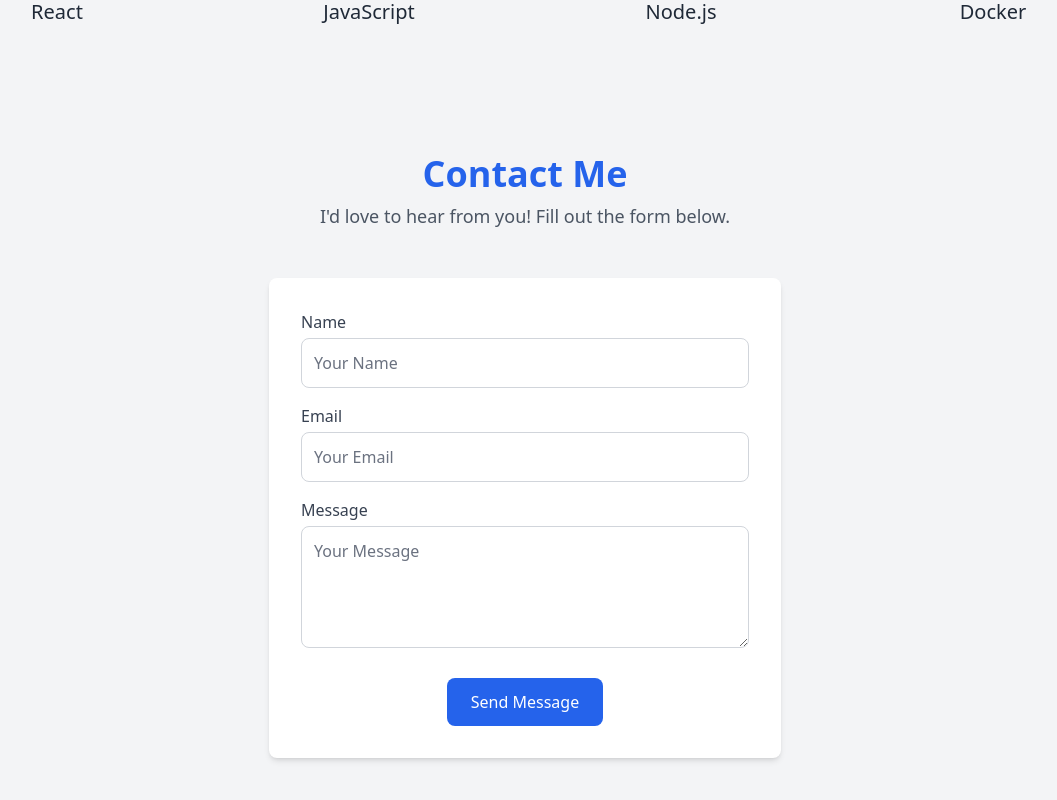
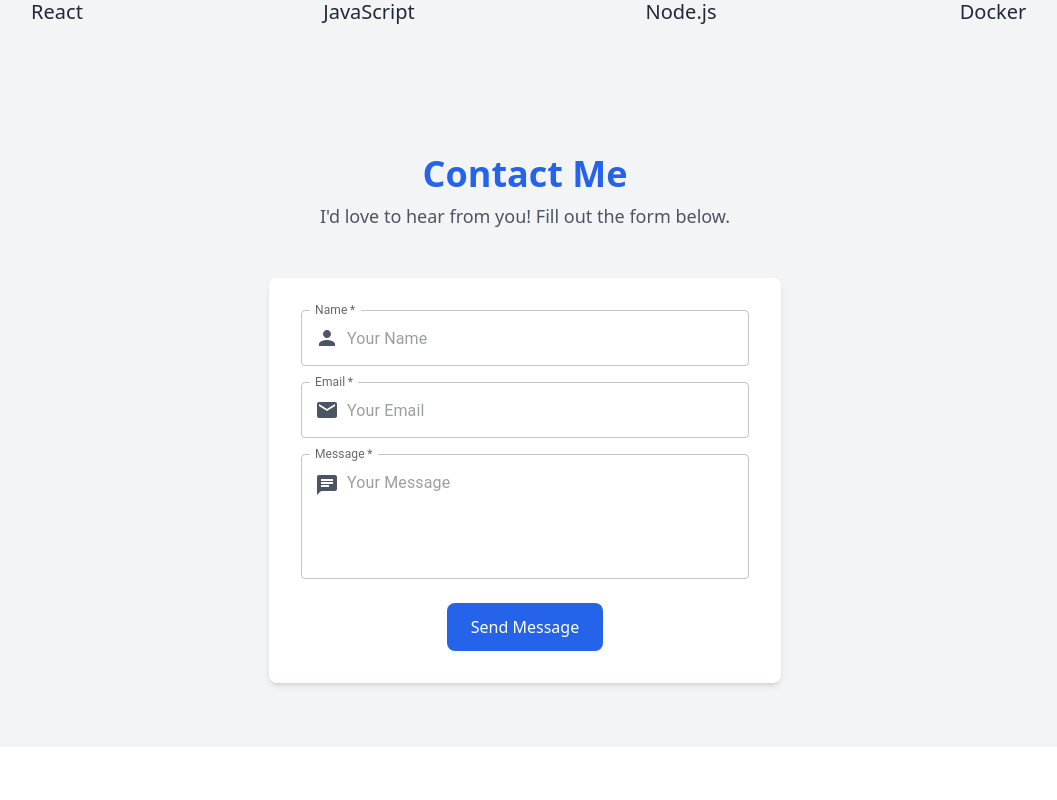
Before and after one commit to romanshrestha20/portfolio, a React (Create React App) app: page / in a window 1280 px wide. Shown: the part 1402-2202 px from the top of the page, without its empty margins (115-1172 px from the left). After the commit the page ends 2149 px from the top, so only its background shows below. Built offline with nearby package versions, Linux system fonts and the light colour scheme.

Commit message:
Refactor Contact component to enhance UI with Material-UI and improve email sending logic

```diff
--- a/src/components/Contact.jsx
+++ b/src/components/Contact.jsx
@@ -1,23 +1,17 @@
 import React, { useState } from "react";
-import emailjs from 'emailjs-com';
+import emailjs from "emailjs-com";
+import Box from "@mui/material/Box";
+import TextField from "@mui/material/TextField";
+import CircularProgress from "@mui/material/CircularProgress";
+import InputAdornment from "@mui/material/InputAdornment";
+import PersonIcon from "@mui/icons-material/Person";
+import MailIcon from "@mui/icons-material/Mail";
+import ChatIcon from "@mui/icons-material/Chat";
 
-// Simple spinner component
+// Spinner component with dark mode adaptation
 const Spinner = () => (
   <div className="flex justify-center items-center">
-    <svg
-      className="animate-spin h-8 w-8 text-blue-600 dark:text-blue-400"
-      xmlns="http://www.w3.org/2000/svg"
-      fill="none"
-      viewBox="0 0 24 24"
-      stroke="currentColor"
-    >
-      <path
-        strokeLinecap="round"
-        strokeLinejoin="round"
-        strokeWidth={2}
-        d="M12 4v16m8-8H4"
-      />
-    </svg>
+    <CircularProgress className="text-gray-900 dark:text-white" size={24} />
   </div>
 );
 
@@ -29,7 +23,7 @@ const Contact = () => {
   });
 
   const [formStatus, setFormStatus] = useState("");
-  const [isLoading, setIsLoading] = useState(false); // Track loading state
+  const [isLoading, setIsLoading] = useState(false);
 
   // Handle form input changes
   const handleInputChange = (e) => {
@@ -45,43 +39,46 @@ const Contact = () => {
     e.preventDefault();
     const { name, email, message } = formData;
 
-    // Basic validation
     if (!name || !email || !message) {
       setFormStatus("All fields are required.");
       return;
     }
 
-    setIsLoading(true); // Set loading state to true when submission starts
+    setIsLoading(true);
     setFormStatus("Sending...");
 
-    // Send email via emailjs
-    emailjs.send(
-      'service_eq4eyls', // Your EmailJS service ID
-      'template_y5sjvps', // Your EmailJS template ID
-      formData,
-      'KN6JReFWM2o71Mr5f' // Your User ID from EmailJS
-    )
+    emailjs
+      .send(
+        process.env.REACT_APP_EMAILJS_SERVICE_ID,
+        process.env.REACT_APP_EMAILJS_TEMPLATE_ID,
+        { name, email, message }, // Ensure correct data format
+        process.env.REACT_APP_EMAILJS_USER_ID
+      )
       .then(
-        (response) => {
-          console.log('SUCCESS:', response);
-          setFormStatus('Email sent successfully!');
-          setFormData({ name: "", email: "", message: "" }); // Clear form fields
+        () => {
+          setFormStatus("Email sent successfully!");
+          setFormData({ name: "", email: "", message: "" });
         },
         (error) => {
-          console.log('FAILED:', error);
-          setFormStatus('Failed to send email.');
+          console.error("FAILED:", error);
+          setFormStatus("Failed to send email.");
         }
       )
       .finally(() => {
-        setIsLoading(false); // Stop loading regardless of success or failure
+        setIsLoading(false);
       });
   };
 
   return (
-    <section id="contact" className="py-16 bg-gray-100 dark:bg-gray-900 text-gray-900 dark:text-white">
+    <section
+      id="contact"
+      className="py-16 bg-gray-100 dark:bg-gray-900 text-gray-900 dark:text-white"
+    >
       <div className="container mx-auto px-4 sm:px-6 lg:px-8">
         <div className="text-center mb-12">
-          <h2 className="text-4xl font-extrabold text-blue-600 dark:text-blue-400">Contact Me</h2>
+          <h2 className="text-4xl font-extrabold text-blue-600 dark:text-blue-400">
+            Contact Me
+          </h2>
           <p className="text-lg text-gray-600 dark:text-gray-300 mt-2">
             I'd love to hear from you! Fill out the form below.
           </p>
@@ -89,54 +86,87 @@ const Contact = () => {
 
         <div className="max-w-lg mx-auto bg-white dark:bg-gray-800 p-8 rounded-lg shadow-md">
           <form onSubmit={handleSubmit}>
-            <div className="mb-4">
-              <label htmlFor="name" className="block text-gray-700 dark:text-gray-300 font-medium text-left">
-                Name
-              </label>
-              <input
-                type="text"
-                id="name"
+            <Box mb={2}>
+              <TextField
+                label="Name"
                 name="name"
                 value={formData.name}
                 onChange={handleInputChange}
-                className="w-full p-3 mt-1 border border-gray-300 dark:border-gray-700 rounded-lg focus:outline-none focus:ring-2 focus:ring-blue-600 dark:bg-gray-900 dark:text-gray-100"
+                fullWidth
+                variant="outlined"
                 placeholder="Your Name"
+                required
+                InputProps={{
+                  startAdornment: (
+                    <InputAdornment position="start">
+                      <PersonIcon className="text-gray-600 dark:text-gray-300" />
+                    </InputAdornment>
+                  ),
+                  style: { color: "inherit" },
+                }}
+                InputLabelProps={{
+                  className: "text-gray-900 dark:text-white",
+                }}
               />
-            </div>
+            </Box>
 
-            <div className="mb-4">
-              <label htmlFor="email" className="block text-gray-700 dark:text-gray-300 font-medium text-left">
-                Email
-              </label>
-              <input
-                type="email"
-                id="email"
+            <Box mb={2}>
+              <TextField
+                label="Email"
                 name="email"
                 value={formData.email}
                 onChange={handleInputChange}
-                className="w-full p-3 mt-1 border border-gray-300 dark:border-gray-700 rounded-lg focus:outline-none focus:ring-2 focus:ring-blue-600 dark:bg-gray-900 dark:text-gray-100"
+                fullWidth
+                variant="outlined"
                 placeholder="Your Email"
+                required
+                InputProps={{
+                  startAdornment: (
+                    <InputAdornment position="start">
+                      <MailIcon className="text-gray-600 dark:text-gray-300" />
+                    </InputAdornment>
+                  ),
+                  style: { color: "inherit" },
+                }}
+                InputLabelProps={{
+                  className: "text-gray-900 dark:text-white",
+                }}
               />
-            </div>
+            </Box>
 
-            <div className="mb-4">
-              <label htmlFor="message" className="block text-gray-700 dark:text-gray-300 font-medium text-left">
-                Message
-              </label>
-              <textarea
-                id="message"
+            <Box mb={2}>
+              <TextField
+                label="Message"
                 name="message"
                 value={formData.message}
                 onChange={handleInputChange}
-                className="w-full p-3 mt-1 border border-gray-300 dark:border-gray-700 rounded-lg focus:outline-none focus:ring-2 focus:ring-blue-600 dark:bg-gray-900 dark:text-gray-100"
+                fullWidth
+                variant="outlined"
                 placeholder="Your Message"
-                rows="4"
-              ></textarea>
-            </div>
+                multiline
+                rows={4}
+                required
+                InputProps={{
+                  startAdornment: (
+                    <InputAdornment position="start" style={{ alignSelf: 'flex-start', marginTop: '2px' }}>
+                      <ChatIcon className="text-gray-600 dark:text-gray-300" />
+                    </InputAdornment>
+                  ),
+                  style: { color: "inherit" },
+                }}
+                InputLabelProps={{
+                  className: "text-gray-900 dark:text-white",
+                }}
+              />
+            </Box>
 
             {formStatus && (
               <p
-                className={`text-center mt-4 ${formStatus.includes("success") ? "text-green-500" : "text-red-500"}`}
+                className={`text-center mt-4 ${
+                  formStatus.includes("success")
+                    ? "text-green-500"
+                    : "text-red-500"
+                }`}
               >
                 {formStatus}
               </p>
```
